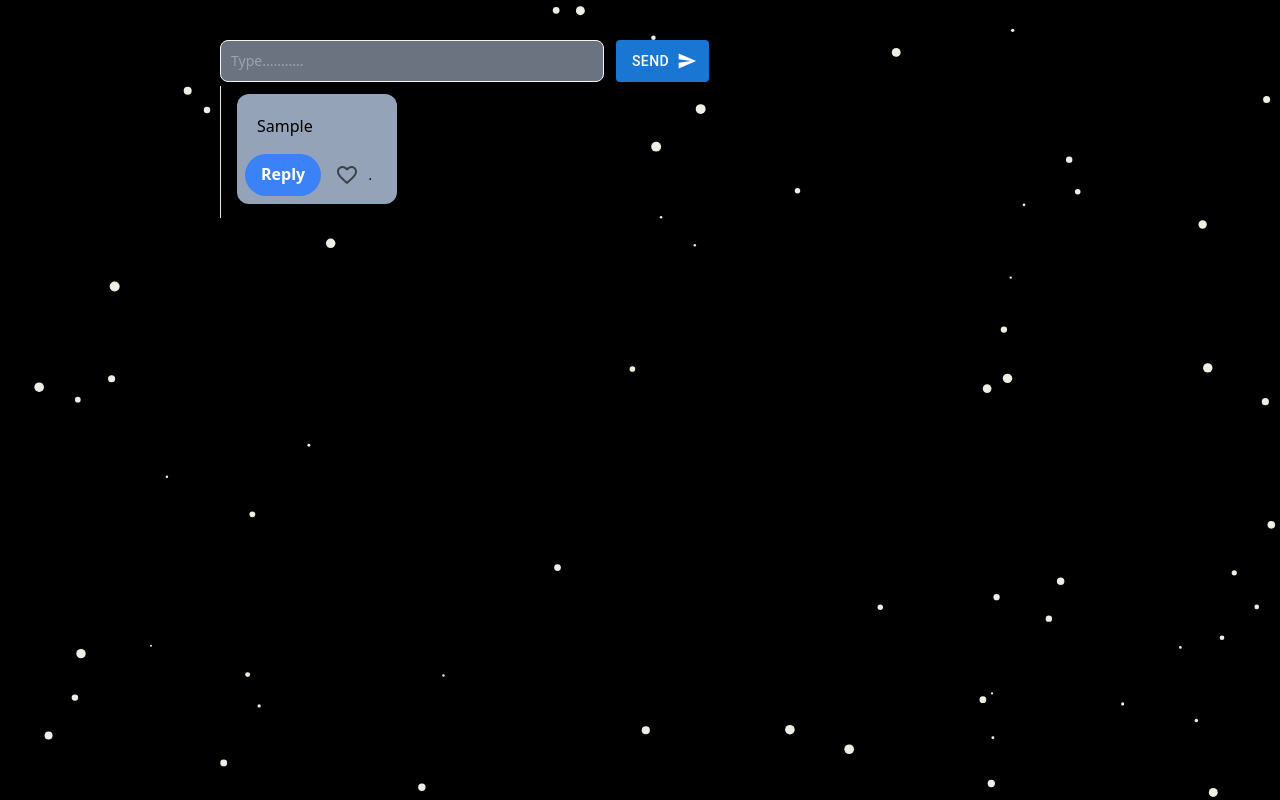
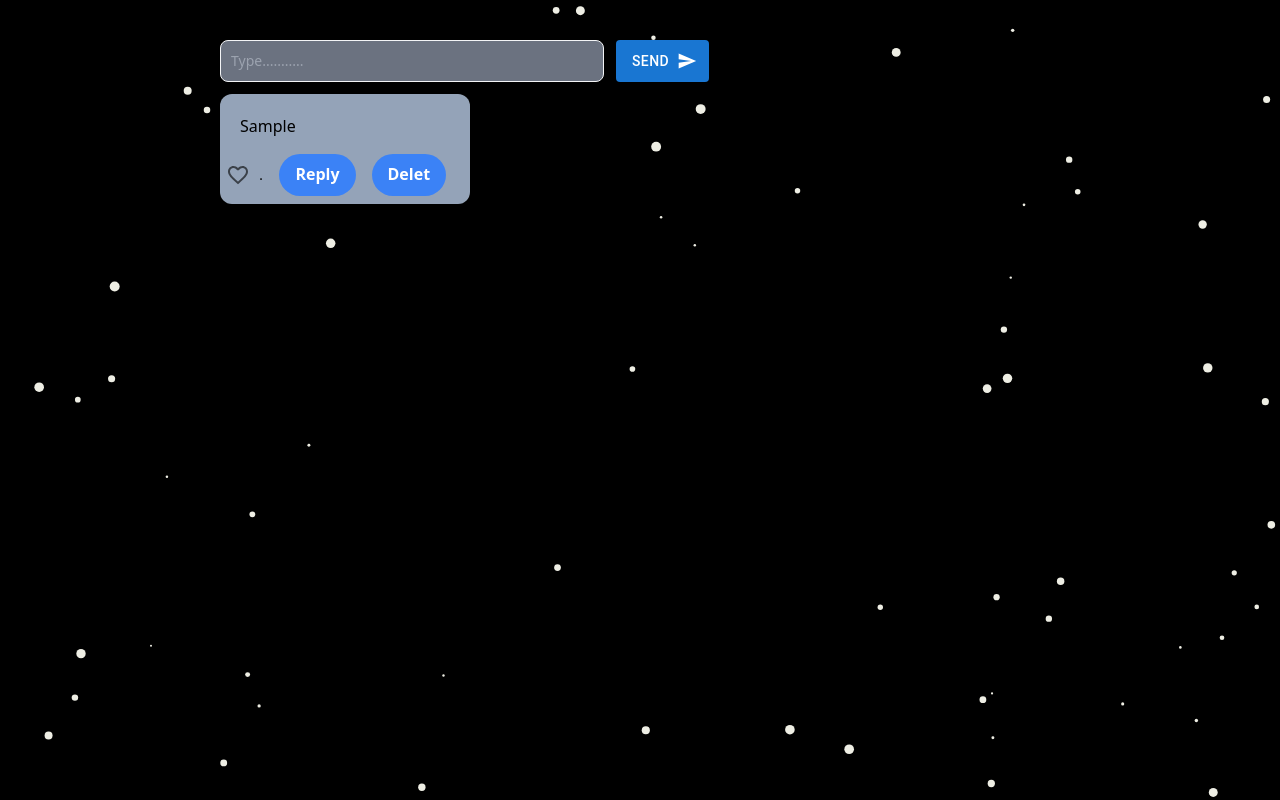
Before and after one commit to siddhishah109/Comment--box, a React (Create React App) app: page / in a window 1280 px wide. Both pictures are taken after typing "Sample" into the empty fields and a click on the button "SEND". Built offline with nearby package versions, Linux system fonts and the light colour scheme.

Commit message:
added delete function and change comment struct

```diff
--- a/src/App.tsx
+++ b/src/App.tsx
@@ -1,34 +1,71 @@
-import React, { useState } from 'react';
+import React, { useEffect, useState } from 'react';
 import CommentBox from './components/Commentbox';
-import { Comment } from './components/types';
+import { Comment, Reply } from './components/types';
 import './App.css'
 import Particlesp from './components/particles';
+import SendComment from './components/addmaincomment';
 
 
 const App: React.FC = () => {
-  const initialComment: Comment = {
-    id: '1',
-    name: 'Initial Comment',
-    item: [],
+  const [comments, setComments] = useState<Comment[]>([]);
+  useEffect(() => {
+    const storedComments = localStorage.getItem('comments');
+    if (storedComments) {
+      setComments((prevComments) => {
+        if (prevComments.length === 0) {
+          return JSON.parse(storedComments);
+        }
+        return prevComments;
+      });
+    }
+  }, []);
+
+  useEffect(() => {
+    localStorage.setItem('comments', JSON.stringify(comments));
+    console.log( JSON.stringify(comments));
+  }, [comments]);
+
+  const handleAddComment = (commentText: string) => {
+    if (commentText.trim() !== '') {
+      const newComment: Comment = {
+        id: Math.random().toString(),
+        name: commentText,
+        replies: [],
+
+      };
+      setComments((prevComments) => [...prevComments,newComment]);
+    }
   };
+  const handleAddReply = (commentId: string, replyText: string) => {
+    if (replyText.trim() !== '') {
+      const newReply: Reply = {
+        id: Math.random().toString(),
+        text: replyText,
+      };
 
-  const [comments, setComments] = useState<Comment[]>([]);
+      setComments((prevComments) => {
+        return prevComments.map((comment) => {
+          if (comment.id === commentId) {
+            return {
+              ...comment,
+              replies: [...comment.replies, newReply],
+            };
+          }
+          return comment;
+        });
+      });
+    }
+  };
+  return (
+    <div className="App p-10 bg-black">
+      <Particlesp />
+      <div className="box">
+      <SendComment handleAddComment={handleAddComment} />
+        {comments.map((comment) => (
+          <CommentBox key={comment.id} comment={comment} setComments={setComments}
+          handleAddReply={handleAddReply}  />
+        ))}
 
-  return (
-    <div className="App p-10 bg-black ">
-     <Particlesp/>
-      <div className=' box  '>
-      <CommentBox
-        comment={initialComment}
-
-      />
-      {comments.map((comment) => (
-        <CommentBox
-          key={comment.id}
-          comment={comment}
-
-        />
-      ))}
       </div>
     </div>
   );
--- a/src/components/Commentbox.tsx
+++ b/src/components/Commentbox.tsx
@@ -1,39 +1,173 @@
-import React, { useState } from 'react';
-import { Comment } from './types';
-import Buttonb from './button';
-import Button from '@mui/material/Button';
+// import React, { useEffect, useState } from 'react';
+// import { Comment } from './types';
+// import Buttonb from './button';
+// import Button from '@mui/material/Button';
+// import FormControlLabel from '@mui/material/FormControlLabel';
+// import Checkbox from '@mui/material/Checkbox';
+// import FavoriteIcon from '@mui/icons-material/Favorite';
+// import FavoriteBorderIcon from '@mui/icons-material/FavoriteBorder';
+// import SendIcon from '@mui/icons-material/Send';
+// import Confetti from 'react-confetti';
+
+// interface CommentboxProps {
+//   comment: Comment;
+// }
+
+// const Commentbox = (props: CommentboxProps) => {
+//   const [input, setInput] = useState('');
+//   const [showInputBox, setShowInputBox] = useState(false);
+//   const [comments, setComments] = useState<Comment[]>([]);
+//   const [isLiked, setIsLiked] = useState(false);
+//   const [showConfetti, setShowConfetti] = useState(false);
+
+//   const handlenewComment = () => {
+//     setShowInputBox(true);
+//   };
+
+
+//   // useEffect(() => {
+//   //   // Load comments from local storage on component mount
+//   //   const storedComments = localStorage.getItem('comments');
+//   //   if (storedComments) {
+//   //     setComments((prevComments) => {
+//   //       if (prevComments.length === 0) {
+//   //         return JSON.parse(storedComments);
+//   //       }
+//   //       return prevComments;
+//   //     });
+//   //   }
+//   // }, []);
+
+//   // useEffect(() => {
+//   //   // Save comments to local storage whenever comments state changes
+//   //   localStorage.setItem('comments', JSON.stringify(comments));
+//   //   console.log( JSON.stringify(comments));
+//   // }, [comments]);
+
+
+//   const handleAddComment = () => {
+//     if (input.trim() !== '') {
+//       const newComment: Comment = {
+//         id: Math.random().toString(),
+//         name: input
+//       };
+//       setComments((prevComments) => [newComment, ...prevComments]);
+//       setInput('');
+//     }
+//   }
+
+//   const handleLike = () => {
+//     setIsLiked(!isLiked);
+//     setShowConfetti(true);
+
+//     setTimeout(() => {
+//       setShowConfetti(false);
+//     }, 3000);
+//   };
+
+//   return (
+//     <div className="comment-box">
+//         <>
+//           <div>
+//             <div className="relative inline-block w-auto mx-auto m-2 bg-slate-400 rounded-xl pt-3">
+//               <div style={{ overflowWrap: 'break-word' }} className="p-2 pl-5 box2 ">
+//                 {props.comment.name}
+//               </div>
+//               <div className="flex p-2">
+//                 {/* <Buttonb
+//                   type="Reply"
+//                   className="reply mr-4 bg-blue-500 hover:bg-blue-700 text-white font-bold py-2 px-4 rounded-full"
+//                   icon="reply"
+//                   handleClick={handlenewComment}
+//                 /> */}
+
+//                 <FormControlLabel
+//                   control={
+//                     <Checkbox
+//                       icon={<FavoriteBorderIcon />}
+//                       checkedIcon={<FavoriteIcon color="error" />}
+//                       name="checkedH"
+//                       onClick={handleLike}
+//                     />
+//                   }
+//                   label="."
+//                 />
+//               </div>
+//             </div>
+//           </div>
+//         </>
+
+//       <div className="pl-4 border-l">
+//         {showInputBox && (
+//           <div className="box2">
+//             <input
+//               type="text"
+//               value={input}
+//               autoFocus
+//               className="bg-gray-50 border border-amber-500 text-gray-900 text-sm rounded-lg focus:ring-blue-500 focus:border-blue-500 block   p-2.5  dark:bg-gray-700 dark:border-gray-600 dark:placeholder-gray-400 dark:text-white dark:focus:ring-blue-500 dark:focus:border-blue-500"
+//               placeholder="type.."
+//               onChange={(e) => setInput(e.target.value)}
+//             />
+//             <div className="flex">
+//               <Buttonb
+//                 type="save"
+//                 className="save m-1 bg-blue-500 hover:bg-blue-700 text-white font-bold py-2 px-4 rounded-full"
+//                 icon="save"
+//                 handleClick={() => {
+//                   setShowInputBox(false);
+//                   handleAddComment();
+//                 }}
+//               />
+//               <Buttonb
+//                 type="cancel"
+//                 className="cancel m-1 bg-blue-500 hover:bg-blue-700 text-white font-bold py-2 px-4 rounded-full "
+//                 icon="cancel"
+//                 handleClick={() => {
+//                   setShowInputBox(false);
+//                   setInput('');
+//                 }}
+//               />
+//             </div>
+//           </div>
+//         )}
+
+//         {comments.map((nestedComment) => (
+//           <Commentbox key={nestedComment.id} comment={nestedComment} />
+//         ))}
+//       </div>
+
+//       {showConfetti && (
+//         <div className="confetti-container">
+//           <Confetti />
+//         </div>
+//       )}
+//     </div>
+//   );
+// };
+
+// export default Commentbox;
+
+
+import React, { useEffect, useState } from 'react';
+import { Comment, Reply } from './types';
 import FormControlLabel from '@mui/material/FormControlLabel';
 import Checkbox from '@mui/material/Checkbox';
 import FavoriteIcon from '@mui/icons-material/Favorite';
 import FavoriteBorderIcon from '@mui/icons-material/FavoriteBorder';
-import SendIcon from '@mui/icons-material/Send';
 import Confetti from 'react-confetti';
+import Buttonb from './button';
+import ReplyComment from './reply';
 
 interface CommentboxProps {
   comment: Comment;
+  setComments: React.Dispatch<React.SetStateAction<Comment[]>>; // Include setComments prop
+  handleAddReply: (commentId: string, replyText: string) => void;
 }
 
-const Commentbox = (props: CommentboxProps) => {
-  const [input, setInput] = useState('');
-  const [showInputBox, setShowInputBox] = useState(false);
-  const [comments, setComments] = useState<Comment[]>([]);
+const Commentbox: React.FC<CommentboxProps> = (props) => {
   const [isLiked, setIsLiked] = useState(false);
   const [showConfetti, setShowConfetti] = useState(false);
-
-  const handlenewComment = () => {
-    setShowInputBox(true);
-  };
-  const handleAddComment = () => {
-    if (input.trim() !== '') {
-      const newComment: Comment = {
-        id: Math.random().toString(),
-        name: input,
-        item: [],
-      };
-      setComments([newComment, ...comments]);
-      setInput('');
-    }
-  }
+  const [showReplyForm, setShowReplyForm] = useState(false);
 
   const handleLike = () => {
     setIsLiked(!isLiked);
@@ -43,38 +177,58 @@ const Commentbox = (props: CommentboxProps) => {
       setShowConfetti(false);
     }, 3000);
   };
+  const handleToggleReplyForm = () => {
+    setShowReplyForm(!false);
+  };
+  const handleAddReply = (commentId: string, replyText: string): void => {
+    if (replyText.trim() !== '') {
+      const newReply: Reply = {
+        id: Math.random().toString(),
+        text: replyText,
+      };
+
+      props.setComments((prevComments) => {
+        return prevComments.map((comment) => {
+          if (comment.id === commentId) {
+            return {
+              ...comment,
+              replies: [...comment.replies, newReply],
+            };
+          }
+          return comment;
+        });
+      });
+    }
+  };
+
+  const handleDeleteComment = (commentId: string) => () => {
+    props.setComments((prevComments) => {
+      return prevComments.filter((comment) => comment.id !== commentId);
+    });
+  };
+  const handleDeleteReply = (commentId: string, replyId: string) => () => {
+    props.setComments((prevComments) => {
+      return prevComments.map((comment) => {
+        if (comment.id === commentId) {
+          return {
+            ...comment,
+            replies: comment.replies.filter((reply) => reply.id !== replyId),
+          };
+        }
+        return comment;
+      });
+    });
+  };
 
   return (
+<div>
 <div className="comment-box">
-      {props.comment.id === '1' ? (
-        <div className="flex mb-1">
-          <input
-            className="relative bg-gray-500 border border-gray-100 text-gray-200 text-sm mr-3 rounded-lg focus:ring-amber-500 focus:border-amber-500 block  p-2.5 dark:bg-gray-700 dark:border-gray-600 dark:placeholder-gray-200 dark:text-white dark:focus:ring-blue-500 w-96 dark:focus:border-blue-500"
-            type="text"
-            value={input}
-            autoFocus
-            placeholder="Type..........."
-            onChange={(e) => setInput(e.target.value)}
-          />
-          <Button variant="contained" onClick={handleAddComment} endIcon={<SendIcon />}>
-            Send
-          </Button>
-        </div>
-      ) : (
-        <>
       <div>
         <div className="relative inline-block w-auto mx-auto m-2 bg-slate-400 rounded-xl pt-3">
           <div style={{ overflowWrap: 'break-word' }} className="p-2 pl-5 box2 ">
             {props.comment.name}
           </div>
           <div className="flex p-2">
-                <Buttonb
-                  type="Reply"
-                  className="reply mr-4 bg-blue-500 hover:bg-blue-700 text-white font-bold py-2 px-4 rounded-full"
-                  icon="reply"
-                  handleClick={handlenewComment}
-                />
-
             <FormControlLabel
               control={
                 <Checkbox
@@ -86,49 +240,23 @@ const Commentbox = (props: CommentboxProps) => {
               }
               label="."
             />
-              </div>
-            </div>
-          </div>
-        </>
-      )}
 
-      <div className="pl-4 border-l">
-        {showInputBox && (
-          <div className="box2">
-            <input
-              type="text"
-              value={input}
-              autoFocus
-              className="bg-gray-50 border border-amber-500 text-gray-900 text-sm rounded-lg focus:ring-blue-500 focus:border-blue-500 block   p-2.5  dark:bg-gray-700 dark:border-gray-600 dark:placeholder-gray-400 dark:text-white dark:focus:ring-blue-500 dark:focus:border-blue-500"
-              placeholder="type.."
-              onChange={(e) => setInput(e.target.value)}
+             <Buttonb
+                  type="Reply"
+                  className="reply mr-4 bg-blue-500 hover:bg-blue-700 text-white font-bold py-2 px-4 rounded-full"
+                  icon="reply"
+                  handleClick={handleToggleReplyForm}
                 />
-            <div className="flex">
+
 <Buttonb
-                type="save"
-                className="save m-1 bg-blue-500 hover:bg-blue-700 text-white font-bold py-2 px-4 rounded-full"
-                icon="save"
-                handleClick={() => {
-                  setShowInputBox(false);
-                  handleAddComment();
-                }}
-              />
-              <Buttonb
-                type="cancel"
-                className="cancel m-1 bg-blue-500 hover:bg-blue-700 text-white font-bold py-2 px-4 rounded-full "
-                icon="cancel"
-                handleClick={() => {
-                  setShowInputBox(false);
-                  setInput('');
-                }}
+                  type="Delet"
+                  className="reply mr-4 bg-blue-500 hover:bg-blue-700 text-white font-bold py-2 px-4 rounded-full"
+                  icon="delet"
+                  handleClick={handleDeleteComment(props.comment.id)}
                 />
           </div>
+
         </div>
-        )}
-
-        {comments.map((nestedComment) => (
-          <Commentbox key={nestedComment.id} comment={nestedComment} />
-        ))}
       </div>
 
       {showConfetti && (
@@ -136,7 +264,17 @@ const Commentbox = (props: CommentboxProps) => {
           <Confetti />
         </div>
       )}
+       {props.comment.replies.map((reply) => (
+          <div key={reply.id} className="reply-container bg-blue-200 ml-7">
+            <span>{reply.text}</span>
+            <Buttonb type='dum' icon='dum'
+            handleClick={handleDeleteReply(props.comment.id, reply.id)} className="w-2.5  bg-blue-500 hover:bg-blue-700 text-white font-bold py-2 px-4 rounded-full"/>
           </div>
+        ))}
+    </div>
+    {showReplyForm && <ReplyComment handleAddReply={handleAddReply} commentId={props.comment.id} />}
+</div>
+
   );
 };
 
--- /dev/null
+++ b/src/components/addmaincomment.tsx
@@ -0,0 +1,36 @@
+import React, { useState } from 'react';
+import Button from '@mui/material/Button';
+import SendIcon from '@mui/icons-material/Send';
+
+interface SendCommentProps {
+  handleAddComment: (commentText: string) => void;
+}
+
+const SendComment: React.FC<SendCommentProps> = ({ handleAddComment }) => {
+  const [input, setInput] = useState('');
+
+  const handleSendComment = () => {
+    if (input.trim() !== '') {
+      handleAddComment(input);
+      setInput('');
+    }
+  };
+
+  return (
+    <div className="flex mb-1 sticky">
+      <input
+        className="relative bg-gray-500 border border-gray-100 text-gray-200 text-sm mr-3 rounded-lg focus:ring-amber-500 focus:border-amber-500 block  p-2.5 dark:bg-gray-700 dark:border-gray-600 dark:placeholder-gray-200 dark:text-white dark:focus:ring-blue-500 w-96 dark:focus:border-blue-500"
+        type="text"
+        value={input}
+        autoFocus
+        placeholder="Type..........."
+        onChange={(e) => setInput(e.target.value)}
+      />
+      <Button variant="contained" onClick={handleSendComment} endIcon={<SendIcon />}>
+        Send
+      </Button>
+    </div>
+  );
+};
+
+export default SendComment;
--- /dev/null
+++ b/src/components/reply.tsx
@@ -0,0 +1,56 @@
+import React, { useState } from 'react';
+import Buttonb from './button';
+
+interface ReplyCommentProps {
+  handleAddReply: (commentId: string, replyText: string) => void;
+  commentId: string;
+}
+
+const ReplyComment: React.FC<ReplyCommentProps> = ({ handleAddReply ,commentId }) => {
+  const [input, setInput] = useState('');
+  const [showInputBox, setShowInputBox] = useState(true);
+
+  const handleReplyComment = () => {
+    setInput('');
+    handleAddReply(commentId, input);
+    setShowInputBox(false);
+  };
+
+  const handleCancelReply = () => {
+    setInput('');
+    setShowInputBox(false);
+  };
+
+  return (
+    <div>
+      {showInputBox &&(<div className="box2">
+      <input
+        type="text"
+        value={input}
+        autoFocus
+        className="bg-gray-50 border border-amber-500 text-gray-900 text-sm rounded-lg focus:ring-blue-500 focus:border-blue-500 block   p-2.5  dark:bg-gray-700 dark:border-gray-600 dark:placeholder-gray-400 dark:text-white dark:focus:ring-blue-500 dark:focus:border-blue-500"
+        placeholder="type.."
+        onChange={(e) => setInput(e.target.value)}
+      />
+      <div className="flex">
+        <Buttonb
+          type="save"
+          className="save m-1 bg-blue-500 hover:bg-blue-700 text-white font-bold py-2 px-4 rounded-full"
+          icon="save"
+
+          handleClick={handleReplyComment}
+        />
+        <Buttonb
+          type="cancel"
+          className="cancel m-1 bg-blue-500 hover:bg-blue-700 text-white font-bold py-2 px-4 rounded-full "
+          icon="cancel"
+          handleClick={handleCancelReply}
+        />
+      </div>
+
+    </div>)}
+    </div>
+  );
+};
+
+export default ReplyComment;
```
Also changed, not shown: src/components/types.ts (+9 -4 lines). Lines whose indentation alone changed are shown as unchanged.
